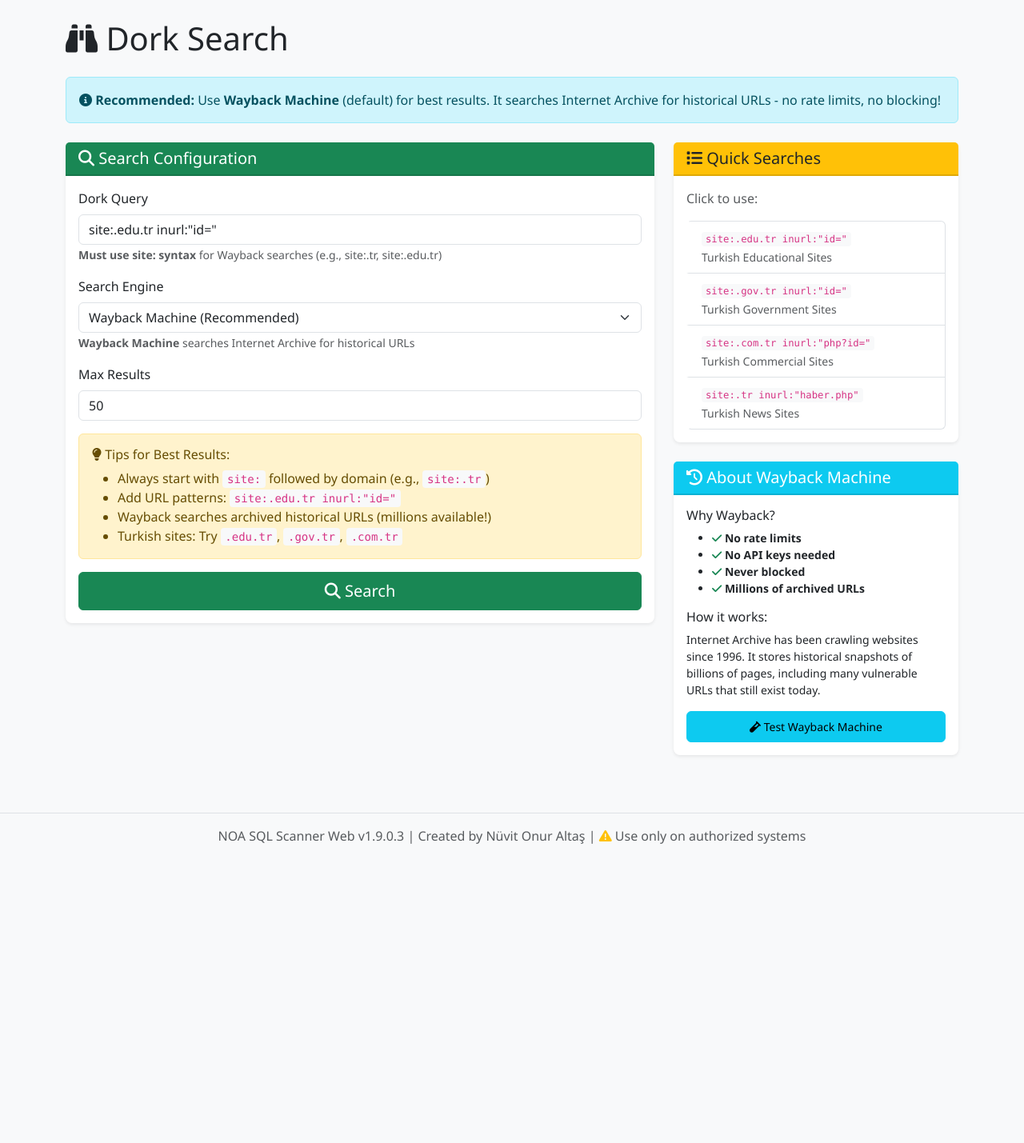
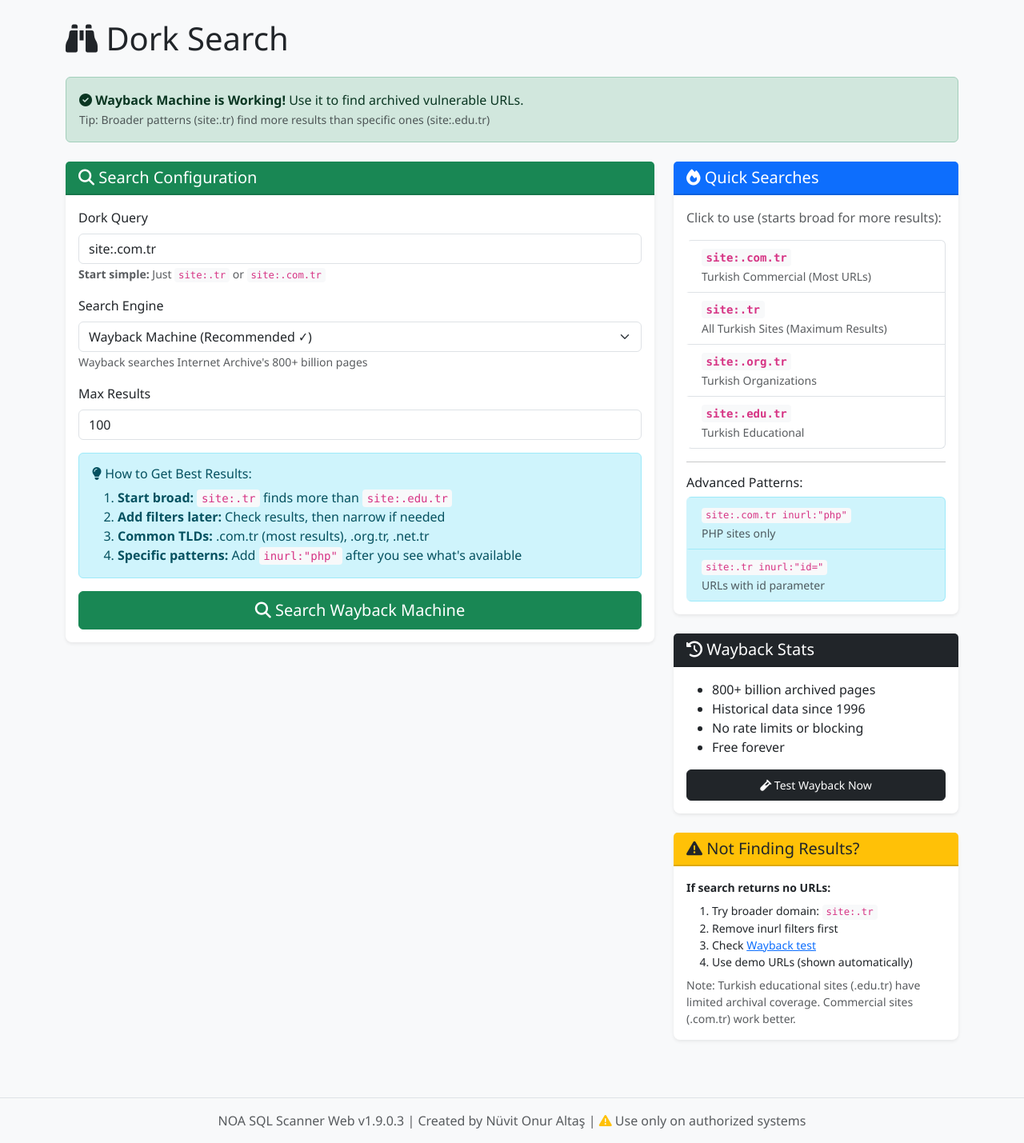
Before and after one commit to nuvlt/NOA-SQL-Scanner-Web, a Flask app: template templates/dork.html in a window 1280 px wide. Shown: the whole page at 80% size. Before the commit the page ends 1055 px from the top, so only its background shows below. Run offline with Flask 3, Linux system fonts and the light colour scheme; the template is opened without the code that fills it, so the values that code supplies are empty; some libraries are stand-ins or nearby versions.

Commit message:
Update dork.html

```diff
--- a/templates/dork.html
+++ b/templates/dork.html
@@ -5,10 +5,10 @@
 {% block content %}
 <h1 class="mb-4"><i class="fas fa-binoculars"></i> Dork Search</h1>
 
-<div class="alert alert-info mb-4">
-    <i class="fas fa-info-circle"></i>
-    <strong>Recommended:</strong> Use <strong>Wayback Machine</strong> (default) for best results.
-    It searches Internet Archive for historical URLs - no rate limits, no blocking!
+<div class="alert alert-success mb-4">
+    <i class="fas fa-check-circle"></i>
+    <strong>Wayback Machine is Working!</strong> Use it to find archived vulnerable URLs.
+    <br><small class="text-muted">Tip: Broader patterns (site:.tr) find more results than specific ones (site:.edu.tr)</small>
 </div>
 
 <div class="row">
@@ -22,43 +22,41 @@
                     <div class="mb-3">
                         <label for="dork_query" class="form-label">Dork Query</label>
                         <input type="text" class="form-control" id="dork_query" name="dork_query"
-                               placeholder='site:.tr inurl:"id="' required value='site:.edu.tr inurl:"id="'>
+                               placeholder='site:.tr' required value='site:.com.tr'>
                         <small class="form-text text-muted">
-                            <strong>Must use site: syntax</strong> for Wayback searches (e.g., site:.tr, site:.edu.tr)
+                            <strong>Start simple:</strong> Just <code>site:.tr</code> or <code>site:.com.tr</code>
                         </small>
                     </div>
 
                     <div class="mb-3">
                         <label for="engine" class="form-label">Search Engine</label>
                         <select class="form-select" id="engine" name="engine">
-                            <option value="wayback" selected>Wayback Machine (Recommended)</option>
+                            <option value="wayback" selected>Wayback Machine (Recommended ✓)</option>
                             <option value="multi">Multi-Engine (Wayback + Others)</option>
-                            <option value="duckduckgo">DuckDuckGo Only</option>
-                            <option value="brave">Brave Only</option>
                         </select>
                         <small class="form-text text-muted">
-                            <strong>Wayback Machine</strong> searches Internet Archive for historical URLs
+                            Wayback searches Internet Archive's 800+ billion pages
                         </small>
                     </div>
 
                     <div class="mb-3">
                         <label for="max_results" class="form-label">Max Results</label>
                         <input type="number" class="form-control" id="max_results" name="max_results"
-                               value="50" min="10" max="100">
+                               value="100" min="10" max="100">
                     </div>
 
-                    <div class="alert alert-warning" role="alert">
-                        <h6><i class="fas fa-lightbulb"></i> Tips for Best Results:</h6>
-                        <ul class="mb-0">
-                            <li>Always start with <code>site:</code> followed by domain (e.g., <code>site:.tr</code>)</li>
-                            <li>Add URL patterns: <code>site:.edu.tr inurl:"id="</code></li>
-                            <li>Wayback searches archived historical URLs (millions available!)</li>
-                            <li>Turkish sites: Try <code>.edu.tr</code>, <code>.gov.tr</code>, <code>.com.tr</code></li>
-                        </ul>
+                    <div class="alert alert-info" role="alert">
+                        <h6><i class="fas fa-lightbulb"></i> How to Get Best Results:</h6>
+                        <ol class="mb-0">
+                            <li><strong>Start broad:</strong> <code>site:.tr</code> finds more than <code>site:.edu.tr</code></li>
+                            <li><strong>Add filters later:</strong> Check results, then narrow if needed</li>
+                            <li><strong>Common TLDs:</strong> .com.tr (most results), .org.tr, .net.tr</li>
+                            <li><strong>Specific patterns:</strong> Add <code>inurl:"php"</code> after you see what's available</li>
+                        </ol>
                     </div>
 
                     <button type="submit" class="btn btn-success btn-lg w-100">
-                        <i class="fas fa-search"></i> Search
+                        <i class="fas fa-search"></i> Search Wayback Machine
                     </button>
                 </form>
             </div>
@@ -67,59 +65,86 @@
 
     <div class="col-md-4">
         <div class="card">
-            <div class="card-header bg-warning">
-                <h5 class="mb-0"><i class="fas fa-list"></i> Quick Searches</h5>
+            <div class="card-header bg-primary text-white">
+                <h5 class="mb-0"><i class="fas fa-fire"></i> Quick Searches</h5>
             </div>
             <div class="card-body">
-                <p class="text-muted">Click to use:</p>
+                <p class="text-muted">Click to use (starts broad for more results):</p>
                 <div class="list-group">
                     <button type="button" class="list-group-item list-group-item-action dork-preset"
-                            data-dork='site:.edu.tr inurl:"id="'>
-                        <small><code>site:.edu.tr inurl:"id="</code></small><br>
-                        <small class="text-muted">Turkish Educational Sites</small>
+                            data-dork='site:.com.tr'>
+                        <strong><code>site:.com.tr</code></strong><br>
+                        <small class="text-muted">Turkish Commercial (Most URLs)</small>
                     </button>
                     <button type="button" class="list-group-item list-group-item-action dork-preset"
-                            data-dork='site:.gov.tr inurl:"id="'>
-                        <small><code>site:.gov.tr inurl:"id="</code></small><br>
-                        <small class="text-muted">Turkish Government Sites</small>
+                            data-dork='site:.tr'>
+                        <strong><code>site:.tr</code></strong><br>
+                        <small class="text-muted">All Turkish Sites (Maximum Results)</small>
                     </button>
                     <button type="button" class="list-group-item list-group-item-action dork-preset"
-                            data-dork='site:.com.tr inurl:"php?id="'>
-                        <small><code>site:.com.tr inurl:"php?id="</code></small><br>
-                        <small class="text-muted">Turkish Commercial Sites</small>
+                            data-dork='site:.org.tr'>
+                        <strong><code>site:.org.tr</code></strong><br>
+                        <small class="text-muted">Turkish Organizations</small>
                     </button>
                     <button type="button" class="list-group-item list-group-item-action dork-preset"
-                            data-dork='site:.tr inurl:"haber.php"'>
-                        <small><code>site:.tr inurl:"haber.php"</code></small><br>
-                        <small class="text-muted">Turkish News Sites</small>
+                            data-dork='site:.edu.tr'>
+                        <strong><code>site:.edu.tr</code></strong><br>
+                        <small class="text-muted">Turkish Educational</small>
+                    </button>
+                </div>
+
+                <hr>
+
+                <h6 class="mt-3">Advanced Patterns:</h6>
+                <div class="list-group">
+                    <button type="button" class="list-group-item list-group-item-action list-group-item-info dork-preset"
+                            data-dork='site:.com.tr inurl:"php"'>
+                        <small><code>site:.com.tr inurl:"php"</code></small><br>
+                        <small class="text-muted">PHP sites only</small>
+                    </button>
+                    <button type="button" class="list-group-item list-group-item-action list-group-item-info dork-preset"
+                            data-dork='site:.tr inurl:"id="'>
+                        <small><code>site:.tr inurl:"id="</code></small><br>
+                        <small class="text-muted">URLs with id parameter</small>
                     </button>
                 </div>
             </div>
         </div>
 
         <div class="card mt-3">
-            <div class="card-header bg-info text-white">
-                <h5 class="mb-0"><i class="fas fa-history"></i> About Wayback Machine</h5>
+            <div class="card-header bg-dark text-white">
+                <h5 class="mb-0"><i class="fas fa-history"></i> Wayback Stats</h5>
             </div>
             <div class="card-body">
-                <h6>Why Wayback?</h6>
-                <ul class="small">
-                    <li><i class="fas fa-check text-success"></i> <strong>No rate limits</strong></li>
-                    <li><i class="fas fa-check text-success"></i> <strong>No API keys needed</strong></li>
-                    <li><i class="fas fa-check text-success"></i> <strong>Never blocked</strong></li>
-                    <li><i class="fas fa-check text-success"></i> <strong>Millions of archived URLs</strong></li>
+                <ul class="mb-0">
+                    <li>800+ billion archived pages</li>
+                    <li>Historical data since 1996</li>
+                    <li>No rate limits or blocking</li>
+                    <li>Free forever</li>
                 </ul>
 
-                <h6 class="mt-3">How it works:</h6>
-                <p class="small">
-                    Internet Archive has been crawling websites since 1996.
-                    It stores historical snapshots of billions of pages,
-                    including many vulnerable URLs that still exist today.
+                <a href="{{ url_for('debug_wayback_direct') }}" class="btn btn-sm btn-dark w-100 mt-3" target="_blank">
+                    <i class="fas fa-vial"></i> Test Wayback Now
+                </a>
+            </div>
+        </div>
+
+        <div class="card mt-3">
+            <div class="card-header bg-warning">
+                <h5 class="mb-0"><i class="fas fa-exclamation-triangle"></i> Not Finding Results?</h5>
+            </div>
+            <div class="card-body">
+                <p class="small mb-2"><strong>If search returns no URLs:</strong></p>
+                <ol class="small mb-2">
+                    <li>Try broader domain: <code>site:.tr</code></li>
+                    <li>Remove inurl filters first</li>
+                    <li>Check <a href="{{ url_for('debug_wayback_direct') }}" target="_blank">Wayback test</a></li>
+                    <li>Use demo URLs (shown automatically)</li>
+                </ol>
+                <p class="small mb-0 text-muted">
+                    Note: Turkish educational sites (.edu.tr) have limited archival coverage.
+                    Commercial sites (.com.tr) work better.
                 </p>
-
-                <a href="{{ url_for('debug_wayback_direct') }}" class="btn btn-sm btn-info w-100" target="_blank">
-                    <i class="fas fa-vial"></i> Test Wayback Machine
-                </a>
             </div>
         </div>
     </div>
```
